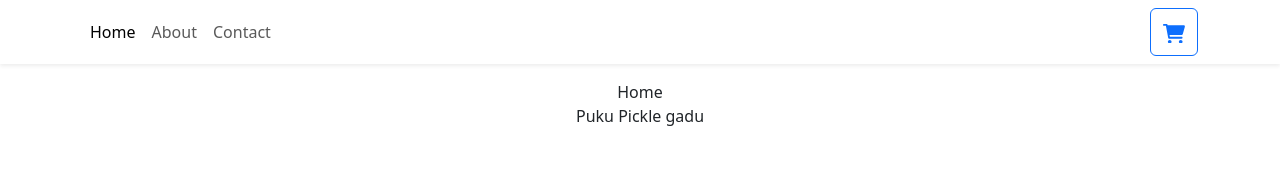
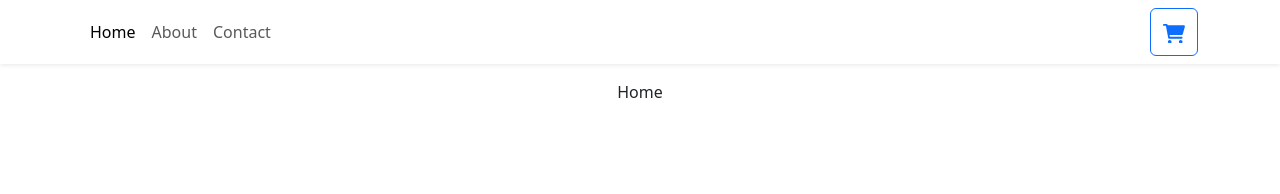
Before and after one commit to Sohail-Yawer/DeccanPeaks, a React (Create React App) app: page / in a window 1280 px wide. Shown: the top 194 px of the page. Built offline with nearby package versions, Linux system fonts and the light colour scheme.

Commit message:
updated home/index.jsx from main

```diff
--- a/src/Pages/Home/index.jsx
+++ b/src/Pages/Home/index.jsx
@@ -8,8 +8,6 @@ const Home = () => {
     <div>
       <Navbar></Navbar>
       Home
-      <p>Puku Pickle gadu</p>
-
     </div>
 
   )
```
